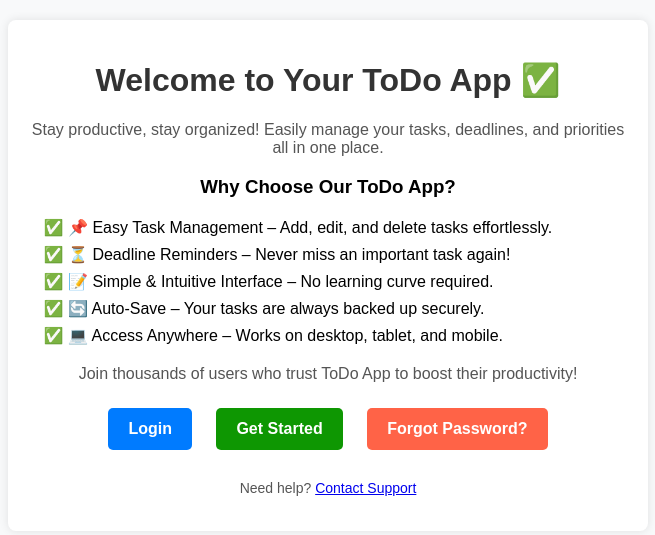
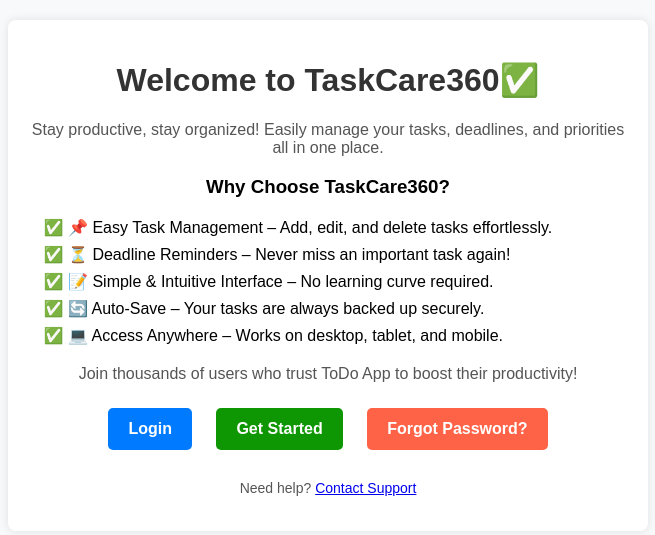
Before and after one commit to ajay9875/TaskCare360, a Flask app: page /TaskCare360 in a window 1280 px wide. Shown: the top 535 px of the page, without its empty margins (312-967 px from the left). Run offline with Flask 3, Linux system fonts and the light colour scheme.

Commit message:
updated landing page content

```diff
--- a/templates/landing.html
+++ b/templates/landing.html
@@ -23,10 +23,10 @@
         {% endwith %}
       </div>
     <div class="container">
-        <h1>Welcome to Your ToDo App ✅</h1>
+        <h1>Welcome to TaskCare360✅</h1>
         <p>Stay productive, stay organized! Easily manage your tasks, deadlines, and priorities all in one place.</p>
 
-        <h3>Why Choose Our ToDo App?</h3>
+        <h3>Why Choose TaskCare360?</h3>
         <ul class="features">
             <li>📌 Easy Task Management – Add, edit, and delete tasks effortlessly.</li>
             <li>⏳ Deadline Reminders – Never miss an important task again!</li>
```
